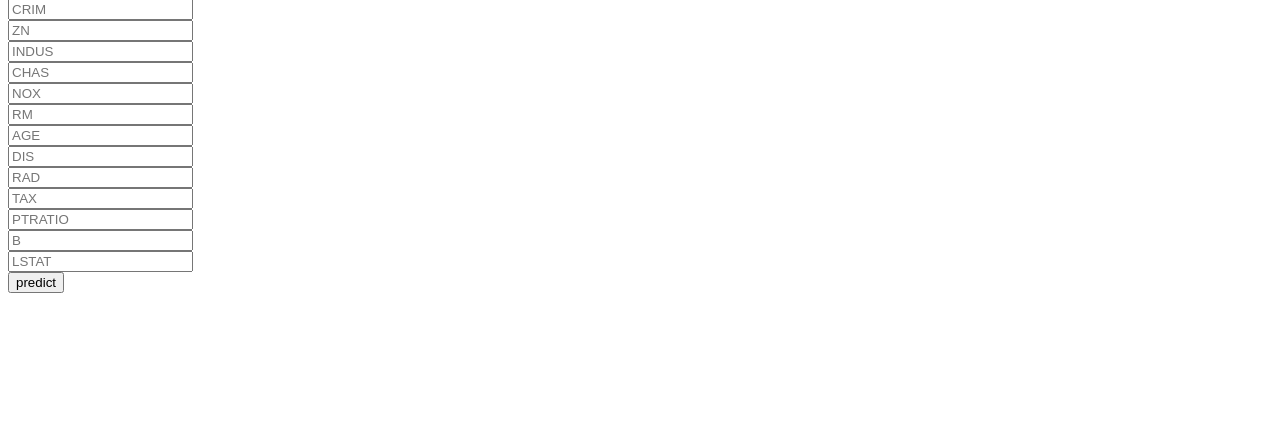
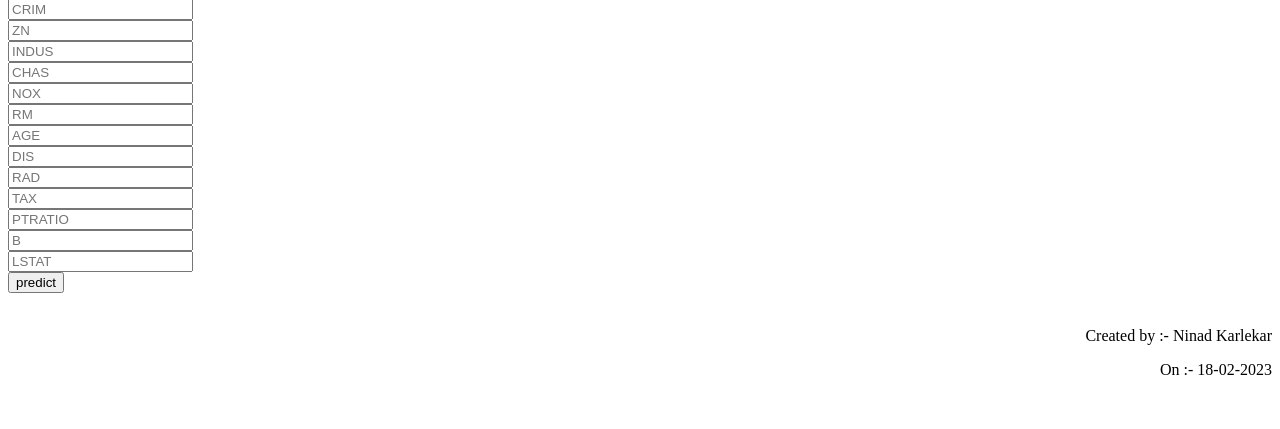
Before and after one commit to NinadKarlekar/PricePredictionML, a Flask app: page / in a window 1280 px wide. Shown: the part 81-510 px from the top of the page. Run offline with Flask 2, Linux system fonts and the light colour scheme; parts of the project's set-up code (start-up, migrations or seed data) failed here and were passed over.

Commit message:
svg added

```diff
--- a/templates/home.html
+++ b/templates/home.html
@@ -31,5 +31,11 @@
         </form>
     </div>
 {{prediction_text}}
+
+<div style="text-align: right;">
+    <p>Created by :- Ninad Karlekar</p>
+    <p>On :- 18-02-2023</p>
+</div>
+
 </body>
 </html>
```
Also changed, not shown: README.md, deploy.svg (added).
